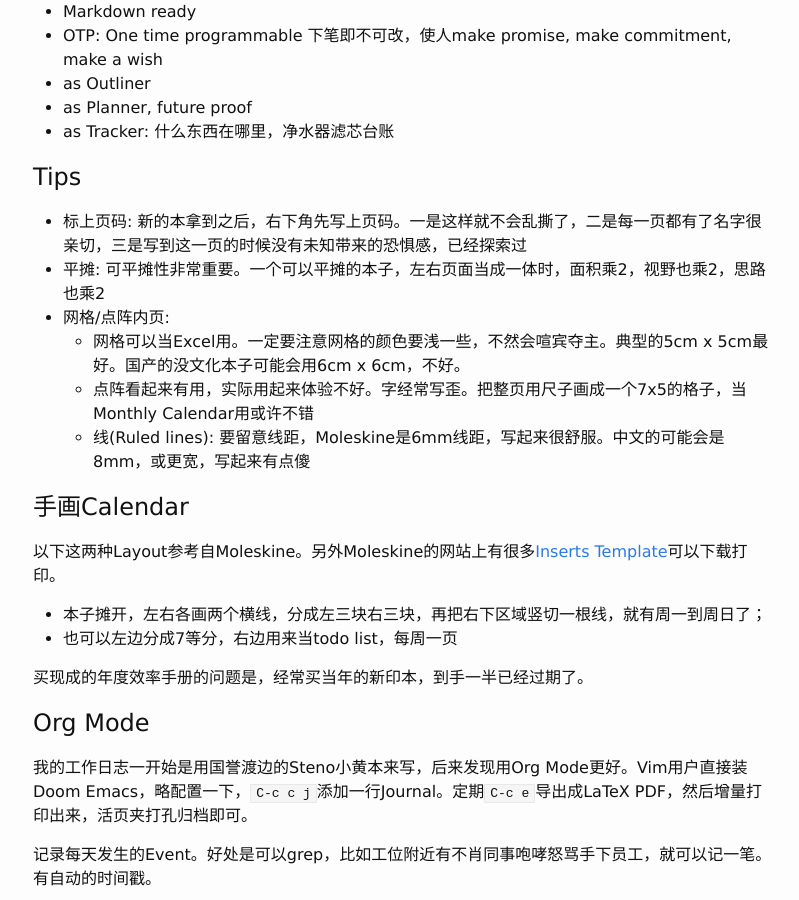
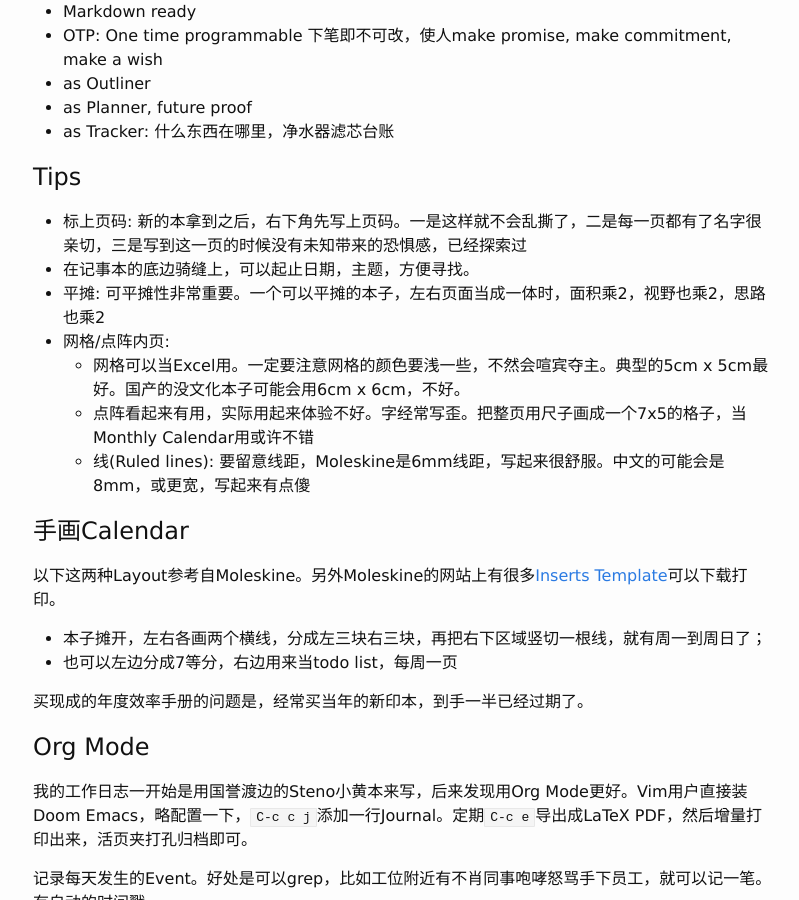
Before and after one commit to scateu/scateu.github.io, a Jekyll site: the page built from _posts/2024-08-05-notebooks.md, in a window 1280 px wide and 900 px high, scrolled down 1025 px. Shown: the whole window, without its empty margins (237-1036 px from the left). Built offline with Jekyll 4.4.1, drawn with Linux system fonts in a browser that asks for light colours; nearby versions of some CDN libraries; comment, search, counter and statistics services are not loaded.

Commit message:
记事本随想

```diff
--- a/_posts/2024-08-05-notebooks.md
+++ b/_posts/2024-08-05-notebooks.md
@@ -35,6 +35,7 @@ Field Notes的创始人Aaron Draplin说笔记本可以"Slow my ass down".
 
 # Tips
  - 标上页码: 新的本拿到之后，右下角先写上页码。一是这样就不会乱撕了，二是每一页都有了名字很亲切，三是写到这一页的时候没有未知带来的恐惧感，已经探索过
+ - 在记事本的底边骑缝上，可以起止日期，主题，方便寻找。
  - 平摊: 可平摊性非常重要。一个可以平摊的本子，左右页面当成一体时，面积乘2，视野也乘2，思路也乘2
  - 网格/点阵内页:
    - 网格可以当Excel用。一定要注意网格的颜色要浅一些，不然会喧宾夺主。典型的5cm x 5cm最好。国产的没文化本子可能会用6cm x 6cm，不好。
```
